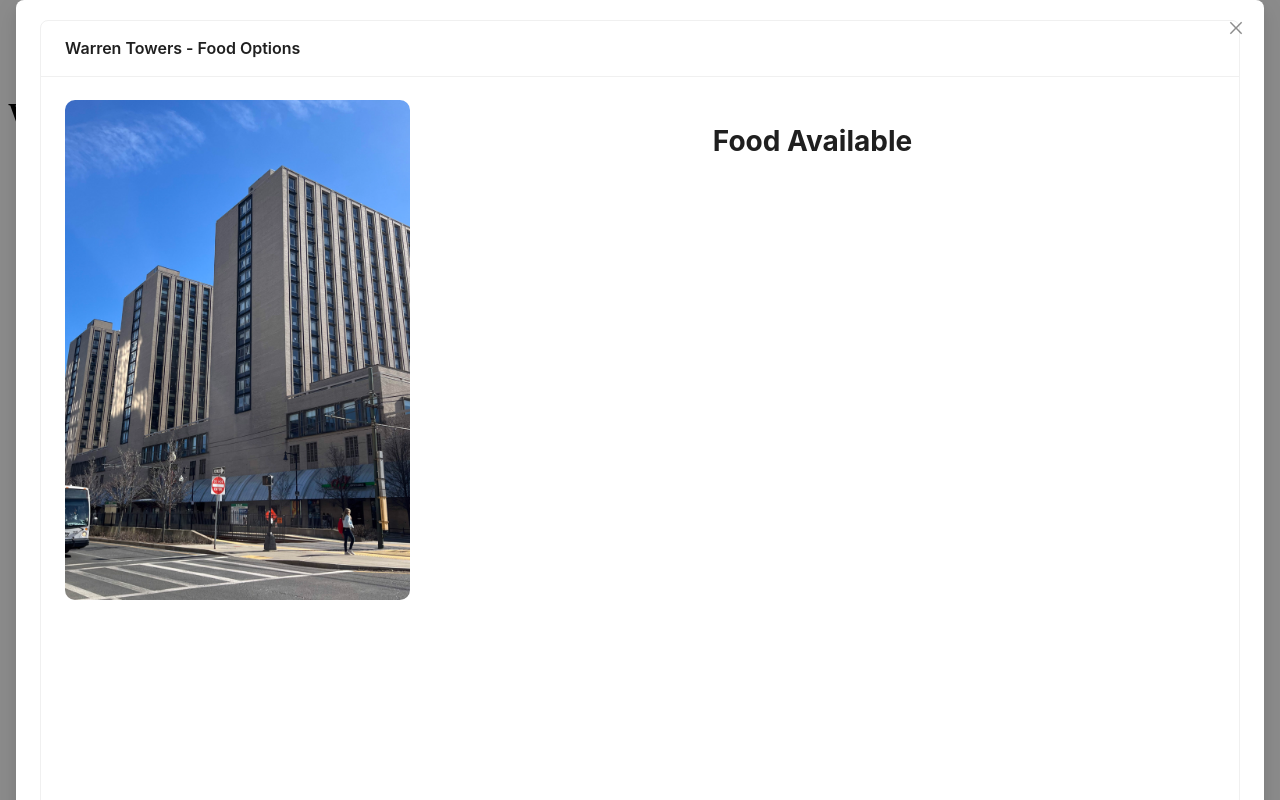
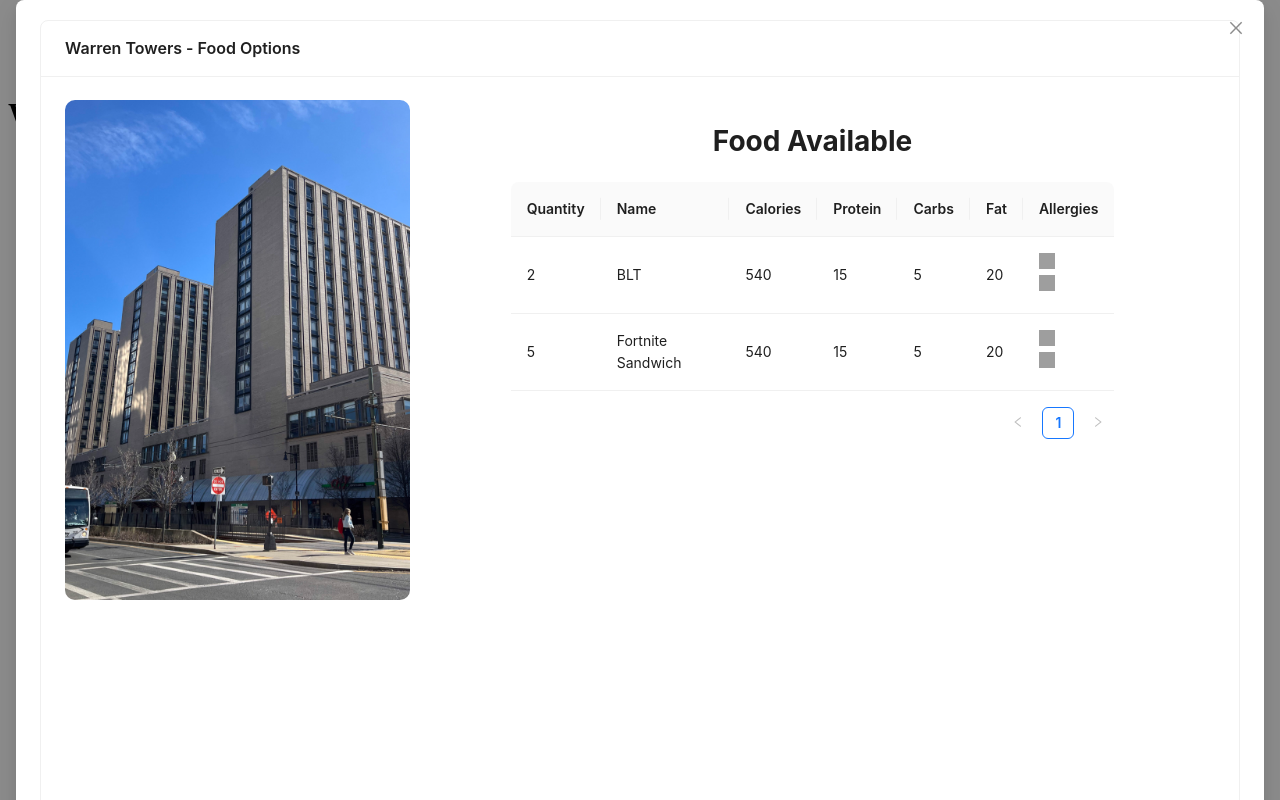
Before and after one commit to wellijo18/SparkBytes, a Next.js app: page / in a window 1280 px wide. Both pictures are taken after a click on the element 232 px from the left and 370 px from the top of the page. Shown: the top 800 px of the page. Built offline with nearby package versions, Linux system fonts and the light colour scheme; grey boxes are pictures that could not be loaded.

Commit message:
adds an attempt to add allergy icons, but doesnt seem to be rendered properly

```diff
--- a/src/app/components/FoodCard.tsx
+++ b/src/app/components/FoodCard.tsx
@@ -1,6 +1,6 @@
 "use client";
 import { useState } from "react";
-import { Card, Modal, Flex } from "antd";
+import { Card, Modal, Flex, Table } from "antd";
 import Image from "next/image";
 
 interface FoodItem {
@@ -25,6 +25,56 @@ interface EventProps {
 export default function FoodCard({ location, description, time, img, food }: EventProps) {
   const [isModalVisible, setIsModalVisible] = useState(false);
   console.log(food)
+  const allergies: Record<string, string> = {
+    "Dairy": "/public/alleryIcons/dairy-free.png",
+    "Egg": "/public/alleryIcons/egg-free.png",
+    "Fish": "/public/alleryIcons/fish-free.png",
+    "Gluten": "/public/allergyIcons/gluten-free.png",
+    "Peanut": "/public/alleryIcons/peanut-free.png",
+    "Seafood": "/public/alleryIcons/seafood-free.png",
+    "Soy": "/public/alleryIcons/soy-free.png",
+    "Tree Nut": "/public/alleryIcons/treeNut-free.png"
+  }
+
+  const columms = [
+    {
+      title: 'Quantity',
+      dataIndex: 'quantity',
+      key: 'quantity',
+    },
+    {
+      title: 'Name',
+      dataIndex: 'food',
+      key: 'food',
+    },
+    {
+      title: 'Calories',
+      dataIndex: 'calories',
+      key: 'calories',
+    },
+    {
+      title: 'Protein',
+      dataIndex: 'protein',
+      key: 'protein',
+    },
+    {
+      title: 'Carbs',
+      dataIndex: 'carbs',
+      key: 'carbs',
+    },
+    {
+      title: 'Fat',
+      dataIndex: 'fat',
+      key: 'fat',
+    },
+    {
+      title: 'Allergies',
+      dataIndex: 'allergies',
+      key: 'allergies',
+      render: (allergy: string[]) => allergy.map((item, index) => <div key={index}><Image width={16} height={16} src={allergies[item]} alt={item}/></div>)
+    }
+  ]
+
   return (
     <>
     <Card
@@ -76,6 +126,12 @@ export default function FoodCard({ location, description, time, img, food }: Eve
               </div>
               <div style={{ width: "70%", height: "500px", position: "relative"}}>
                 <h1 style={{textAlign: "center"}}>Food Available</h1>
+                <div style={{
+                  display: "flex",
+                  justifyContent: "center"
+                }}>
+                  <Table dataSource={food} columns={columms} style={{width: "75%"}}/>
+                </div>
 
               </div>
           </Flex>
```
Also changed, not shown: public/alleryIcons/treeNut-free.png (added).
